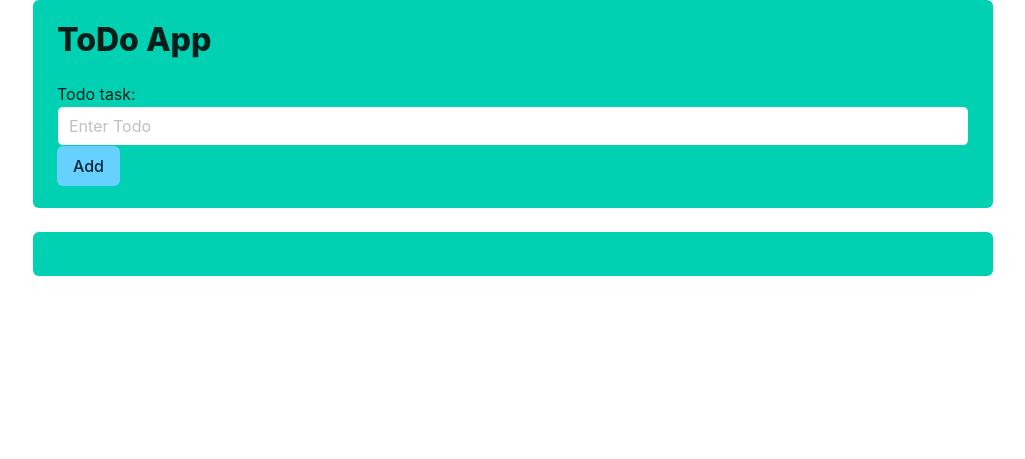
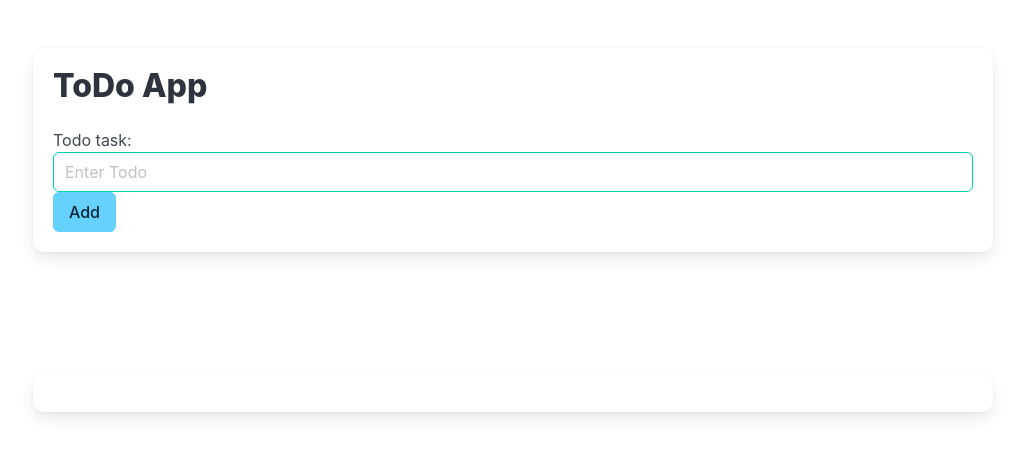
Before and after one commit to kiminzajnr/django_todo_app, a Django app: page / in a window 1280 px wide. Shown: the top 459 px of the page, without its empty margins (127-1152 px from the left). Run offline with Django 4.2, Linux system fonts and the light colour scheme; data that the repository does not hold is empty.

Commit message:
add scrollable

```diff
--- a/ToDo/templates/ToDo/index.html
+++ b/ToDo/templates/ToDo/index.html
@@ -5,10 +5,17 @@
     <meta name="viewport" content="width=device-width, initial-scale=1.0">
     <title>ToDo App</title>
     <link rel="stylesheet" href="https://cdn.jsdelivr.net/npm/bulma@1.0.0/css/bulma.min.css">
+    <style>
+        .scrollable-content {
+            max-height: 400px;
+            overflow-y: auto;
+        }
+    </style>
 </head>
 <body>
+    <section class="section">
         <div class="container is-max-desktop">
-        <div class="notification is-primary">
+            <div class="box">
                 <h1 class="title">ToDo App</h1>
                 <form method="post">
                     {% csrf_token %}
@@ -18,10 +25,11 @@
 
             </div>
         </div>
+    </section>
     <br>
+    <section class="section">
         <div class="container is-max-desktop">
-            <div class="notification is-primary">
-                <ul>
+            <div class="box scrollable-content">
                 {% for task in tasks %}
                     <article class="message is-info">
                         <div class="message-header">
@@ -33,9 +41,8 @@
                         </div>
                     </article>
                 {% endfor %}
-                </ul>
             </div>
         </div>
-
+    </section>
 </body>
 </html>
```
Lines whose indentation alone changed are shown as unchanged.
